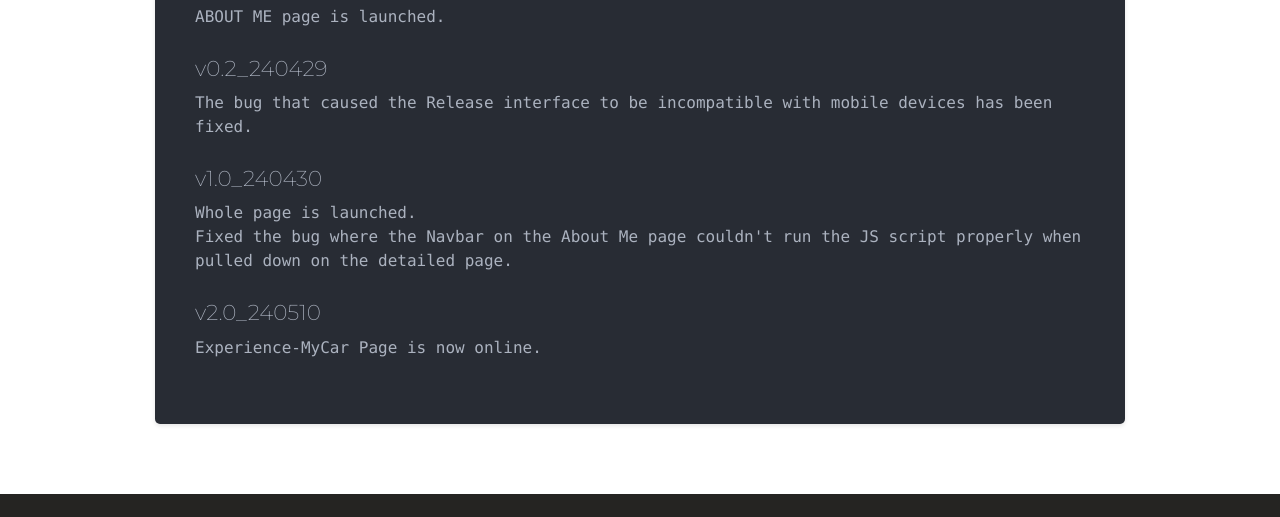
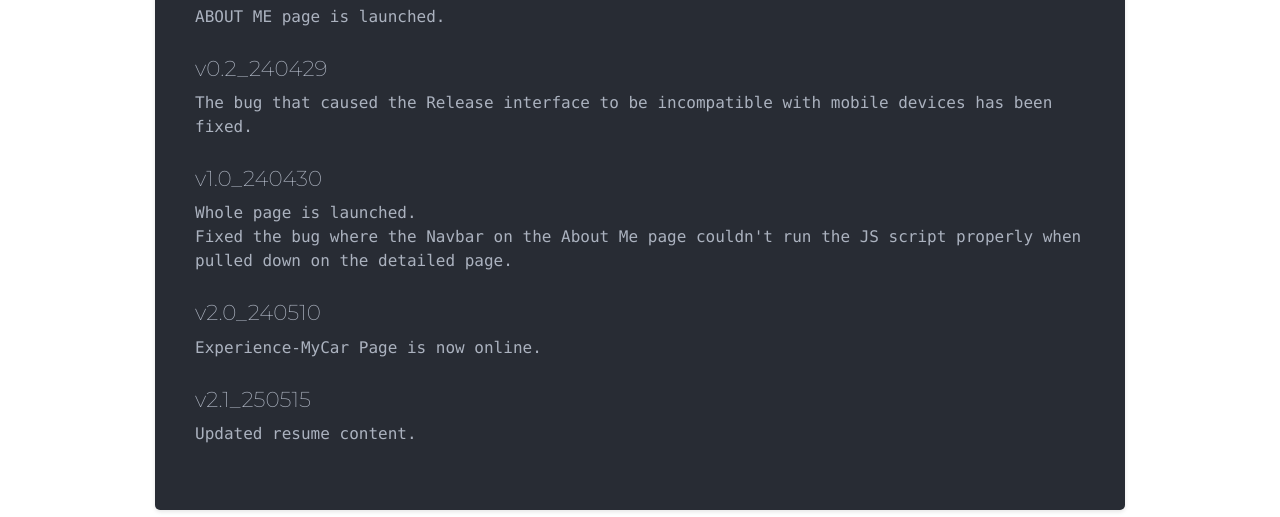
Before and after one commit to mooshame/mooshame.github.io, a plain HTML site: page index.html in a window 1280 px wide. Shown: the part 2178-2695 px from the top of the page. Drawn offline with Linux system fonts and the light colour scheme; some packages are replaced by stand-ins of ours.

Commit message:
fixed bugs

```diff
--- a/index.html
+++ b/index.html
@@ -169,6 +169,7 @@
             <h5 style="margin-top:0px">v0.2_240429</h5>The bug that caused the Release interface to be incompatible with mobile devices has been fixed.
             <h5 style="margin-top:0px">v1.0_240430</h5>Whole page is launched. <br>Fixed the bug where the Navbar on the About Me page couldn't run the JS script properly when pulled down on the detailed page.
             <h5 style="margin-top:0px">v2.0_240510</h5>Experience-MyCar Page is now online.
+            <h5 style="margin-top:0px">v2.1_250515</h5>Updated resume content.
           </pre>
         </div>
       </div>
```
